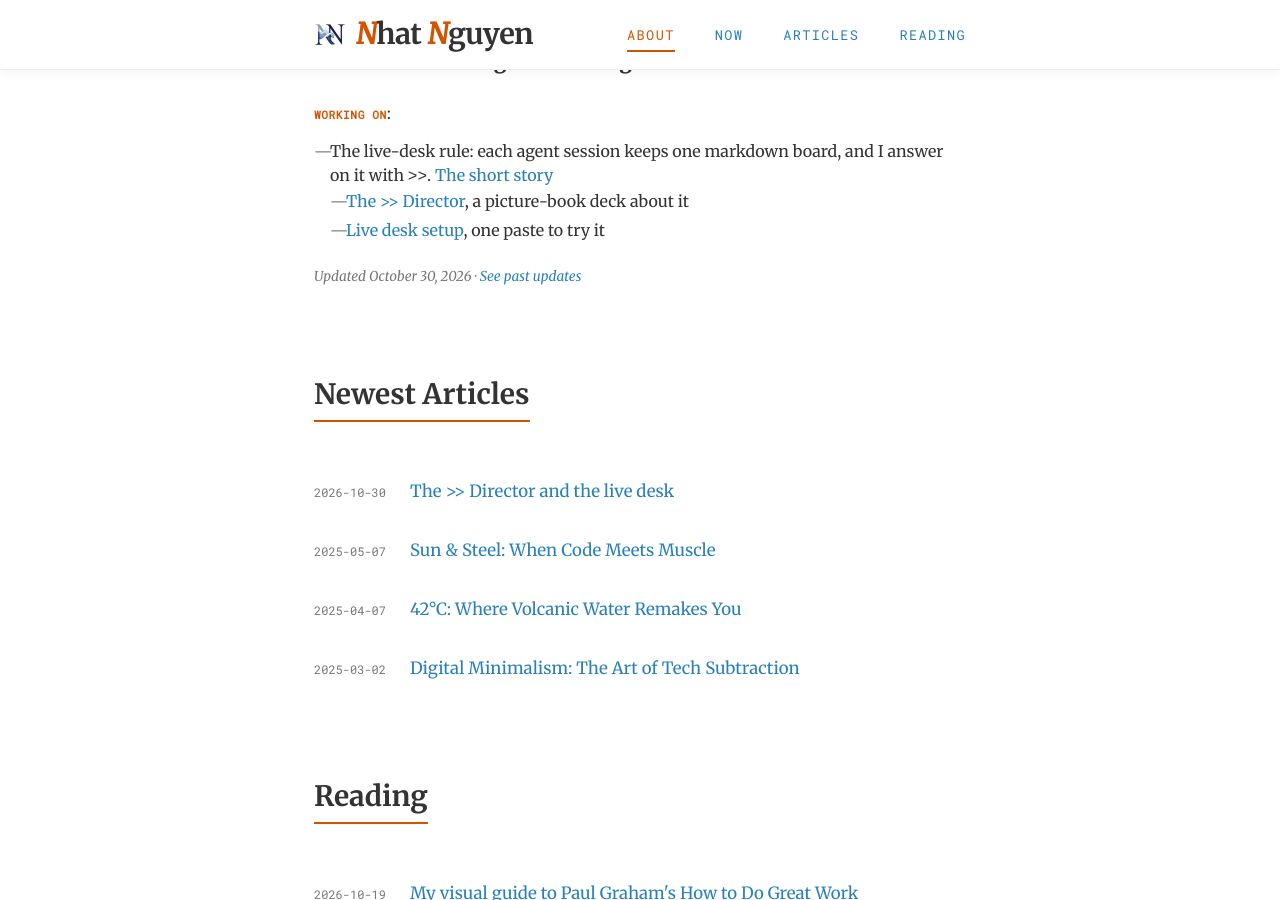
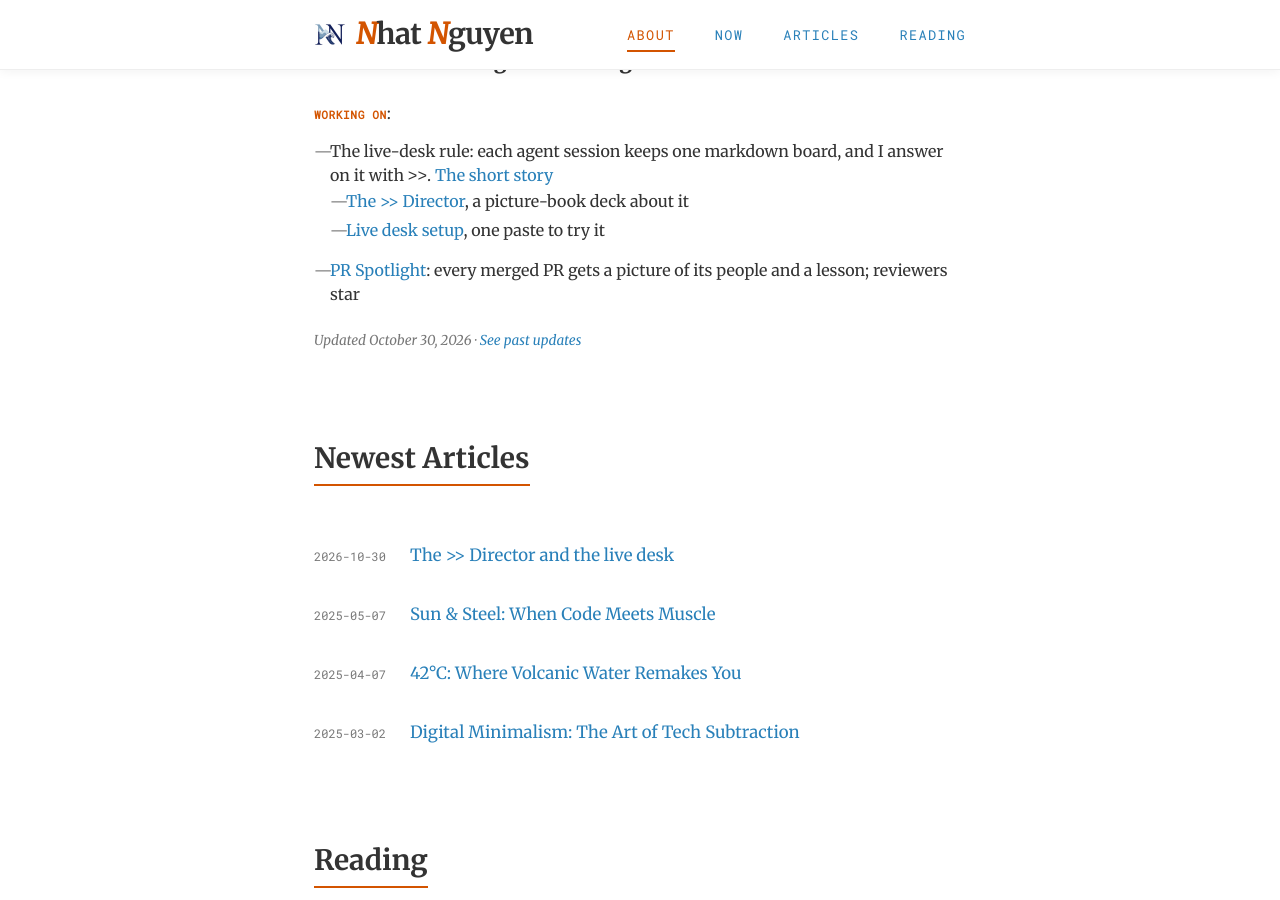
Before and after one commit to ngnnah/ngnnah.github.io, a Jekyll site: the page built from index.html, in a window 1280 px wide and 900 px high, scrolled down 602 px. Built offline with Jekyll 4.4.1, drawn with Linux system fonts in a browser that asks for light colours.

Commit message:
Me Now: PR Spotlight links to its deck
Co-Authored-By: Claude Opus 5.5 <noreply@anthropic.com>

```diff
--- a/_data/updates.yml
+++ b/_data/updates.yml
@@ -6,6 +6,7 @@
     - The live-desk rule: each agent session keeps one markdown board, and I answer on it with `>>`. [The short story](/2026/10/30/the-director-and-the-live-desk.html)
       - [The &gt;&gt; Director](https://ngnnah.github.io/I-And-AI/projects/live-desk/), a picture-book deck about it
       - [Live desk setup](https://ngnnah.github.io/I-And-AI/projects/live-desk/setup/), one paste to try it
+    - [PR Spotlight](https://ngnnah.github.io/I-And-AI/projects/pr-spotlight/): every merged PR gets a picture of its people and a lesson; reviewers star
 
 
 - title: "2025 PART 2: Spring is in full swing, and summer is fast approaching!"
```
